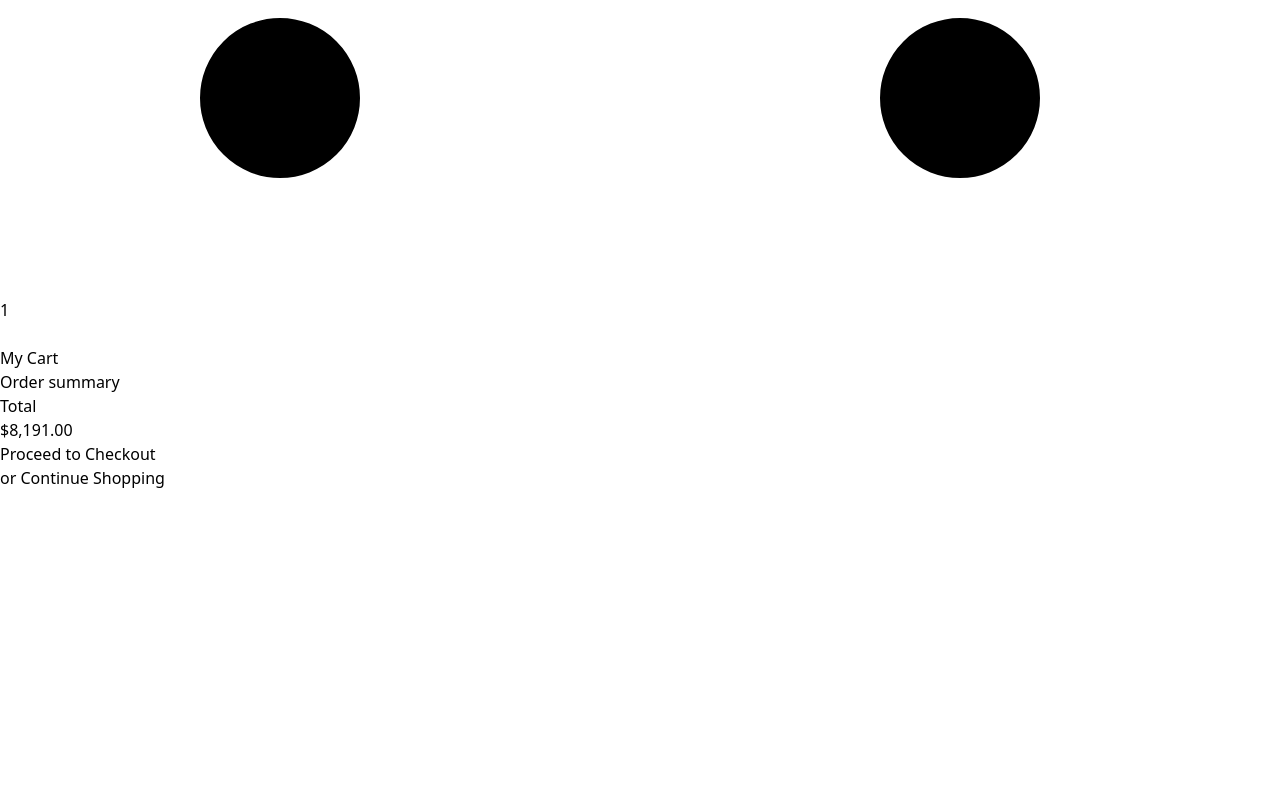
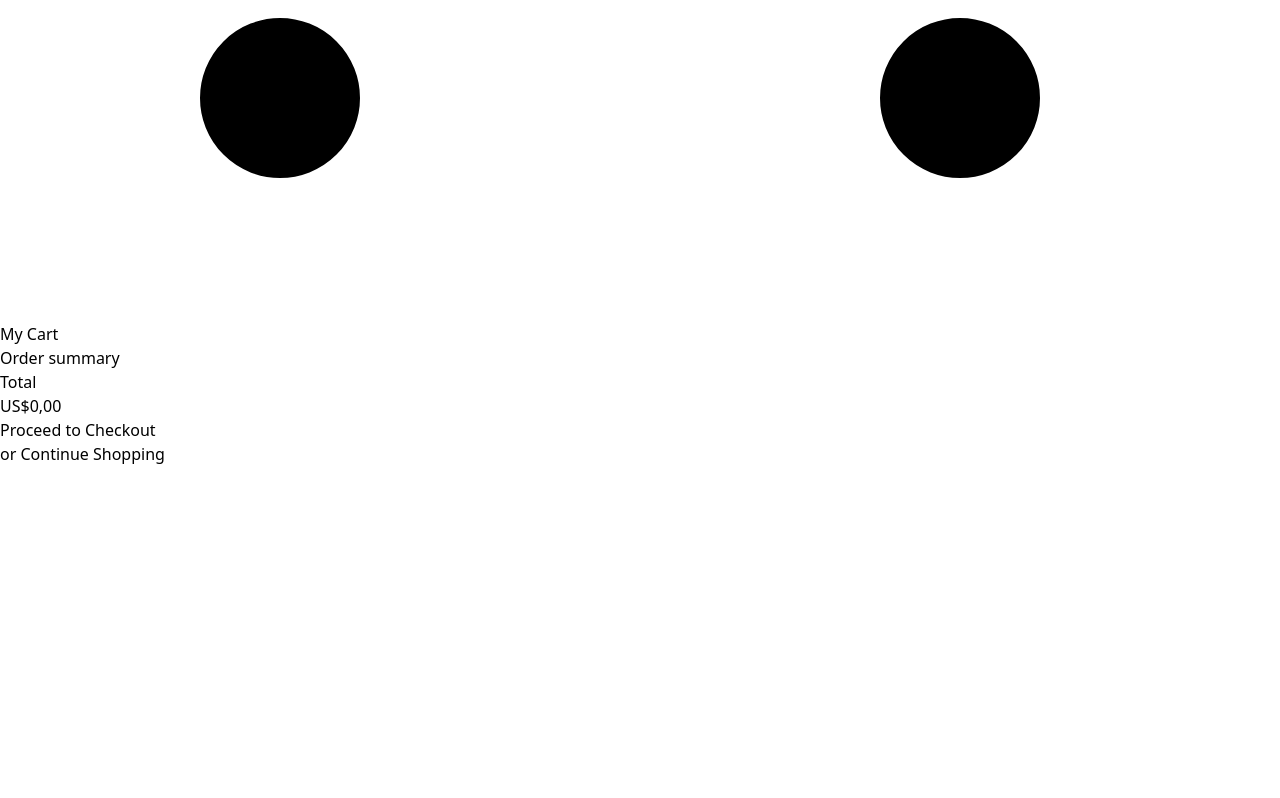
Before and after one commit to adityafajarsy/capstone-project-aditya, a React (Vite) app: page /cart in a window 1280 px wide. Shown: the part 2310-3108 px from the top of the page. Built offline with nearby package versions, Linux system fonts and the light colour scheme; sample sign-in values are in the browser's storage.

Commit message:
add modified

```diff
--- a/src/App.jsx
+++ b/src/App.jsx
@@ -17,16 +17,14 @@ function App() {
             <Routes>
               <Route path="/" element={<ProductList />} />
               <Route path="/login" element={<Login />} />
-              <Route path="/cart" element={<Cart />} />
-
-              {/* <Route
+              <Route
           path="/cart"
           element={
             <ProtectedRoute>
               <Cart />
             </ProtectedRoute>
           }
-        /> */}
+        />
               <Route path="/product/:id" element={<ProductDetail />} />
             </Routes>
           </main>
--- a/src/components/Navbar.jsx
+++ b/src/components/Navbar.jsx
@@ -1,9 +1,13 @@
 import { useEffect, useState } from "react";
+import { useSelector } from "react-redux";
 import { Link, useNavigate } from "react-router-dom";
 
 const Navbar = () => {
   const [isLoggedIn, setIsLoggedIn] = useState(false);
-  const navigate = useNavigate()
+  const navigate = useNavigate();
+
+  const { items } = useSelector((state) => state.product);
+  const cartItemCount = items.reduce((acc, item) => acc + item.quantity, 0);
 
   useEffect(() => {
     const token = localStorage.getItem("access_token");
@@ -11,12 +15,11 @@ const Navbar = () => {
   }, []);
 
   const handleLogout = (e) => {
-    e.preventDefault()
+    e.preventDefault();
     localStorage.removeItem("access_token");
     setIsLoggedIn(false);
-    navigate('/')
+    navigate("/");
   };
-
 
   return (
     <header className="bg-white mt-3">
@@ -63,9 +66,8 @@ const Navbar = () => {
               )}
             </ul>
 
-
             <div className="hidden sm:flex">
-              <Link to="/cart">
+              <Link to="/cart" className="relative">
                 <svg
                   xmlns="http://www.w3.org/2000/svg"
                   fill="none"
@@ -80,9 +82,11 @@ const Navbar = () => {
                     d="M2.25 3h1.386c.51 0 .955.343 1.087.835l.383 1.437M7.5 14.25a3 3 0 0 0-3 3h15.75m-12.75-3h11.218c1.121-2.3 2.1-4.684 2.924-7.138a60.114 60.114 0 0 0-16.536-1.84M7.5 14.25 5.106 5.272M6 20.25a.75.75 0 1 1-1.5 0 .75.75 0 0 1 1.5 0Zm12.75 0a.75.75 0 1 1-1.5 0 .75.75 0 0 1 1.5 0Z"
                   />
                 </svg>
-                      <div className="hidden">
-                      <div className="absolute inline-flex items-center justify-center w-6 h-6 text-sm font-bold text-white bg-red-500 border-2 border-white rounded-full top-4 mx-5">1</div>
+                {cartItemCount > 0 && (
+                  <div className="absolute -top-1 -right-1 inline-flex items-center justify-center w-5 h-5 text-xs font-bold text-white bg-red-500 rounded-full">
+                    {cartItemCount}
                   </div>
+                )}
               </Link>
             </div>
 
--- a/src/constants/action-key.js
+++ b/src/constants/action-key.js
@@ -11,6 +11,7 @@ const action_key = {
   REMOVE_FROM_CART: "REMOVE_FROM_CART",
   UPDATE_CART_ITEM: "UPDATE_CART_ITEM",
   CLEAR_CART: "CLEAR_CART",
+  UPDATE_CART_QUANTITY: "UPDATE_CART_QUANTITY",
 };
 
 export default action_key;
--- a/src/pages/Cart.jsx
+++ b/src/pages/Cart.jsx
@@ -1,9 +1,19 @@
 import { useDispatch, useSelector } from "react-redux";
-import { Link } from "react-router-dom";
-import { removeFromCart } from "../store/action";
+import { Link, useNavigate } from "react-router-dom";
+import { removeFromCart, updateCartQuantity } from "../store/action";
 
 const Cart = () => {
   const { items, loading, error } = useSelector((state) => state.product);
+  const navigate = useNavigate();
+
+  const total = items.reduce((acc, item) => {
+    return acc + (item.price * item.quantity);
+  }, 0);
+
+  const handleCheckout = () => {
+    alert("Thank you for your purchase!");
+    navigate('/');
+  };
 
   if (loading) {
     return <Loader />;
@@ -21,13 +31,32 @@ const Cart = () => {
       dispatch(removeFromCart(item.id));
     };
 
+    const handleQuantityChange = (type) => {
+      let newQuantity = item.quantity;
+
+      if (type === 'increment') {
+        newQuantity += 1;
+      } else if (type === 'decrement' && newQuantity > 1) {
+        newQuantity -= 1;
+      }
+
+      dispatch(updateCartQuantity(item.id, newQuantity));
+    };
+
+    const handleInputChange = (e) => {
+      const value = parseInt(e.target.value) || 1;
+      if (value >= 1) {
+        dispatch(updateCartQuantity(item.id, value));
+      }
+    }
+
     return (
       <div className="space-y-6 mt-4">
         <div className="rounded-lg border border-red-200 bg-white p-4 shadow-sm dark:border-gray-400  md:p-6">
           <div className="space-y-4 md:flex md:items-center md:justify-between md:gap-6 md:space-y-0">
             <a href="#" className="shrink-0 md:order-1">
               <img
-                className="h-20 w-20 dark:hidden"
+                className="h-25 w-25 dark:hidden"
                 src={item?.image}
                 alt="imac image"
               />
@@ -40,18 +69,21 @@ const Cart = () => {
             <div className="flex items-center justify-between md:order-3 md:justify-end">
               <div className="flex items-center gap-2">
                 <button
+                 onClick={() => handleQuantityChange('decrement')}
                   type="button"
                   className="inline-flex h-6 w-6 shrink-0 items-center justify-center rounded-md border border-gray-300 bg-gray-100 hover:bg-red-700 focus:outline-none focus:ring-2 focus:ring-red-100 dark:border-white dark:bg-red-500 text-white font-bold"
                 >
                   -
                 </button>
                 <input
-                  type="text"
-                  className="w-10 h-7 shrink-0 border bg-transparent text-center text-sm font-medium text-gray-900 focus:outline-none focus:ring-0"
-                  placeholder="0"
-                  required
-                />
+                type="text"
+                min="1"
+                value={item.quantity}
+                onChange={handleInputChange}
+                className="w-10 h-7 shrink-0 border text-center text-sm font-medium text-gray-900 focus:outline-none focus:ring-0"
+              />
                 <button
+                 onClick={() => handleQuantityChange('increment')}
                   type="button"
                   className="inline-flex h-6 w-6 shrink-0 items-center justify-center rounded-md border border-gray-300 bg-gray-100 hover:bg-red-700 focus:outline-none focus:ring-2 focus:ring-red-100 dark:border-white dark:bg-red-500 text-white"
                 >
@@ -60,18 +92,21 @@ const Cart = () => {
               </div>
               <div className="text-end md:order-4 md:w-32">
                 <p className="text-base font-bold text-gray-900">
-                  {item?.price}
+                {item?.price?.toLocaleString('id-ID', {
+                style: 'currency',
+                currency: 'USD',
+              })}
                 </p>
               </div>
             </div>
 
             <div className="w-full min-w-0 flex-1 space-y-4 md:order-2 md:max-w-md">
-              <a
-                href="#"
-                className="text-base font-medium text-gray-900 hover:underline"
+              <Link
+                to="/"
+                className="text-lg font-medium text-black hover:underline"
               >
-                {item?.description}
-              </a>
+                {item?.title}
+              </Link>
 
               <div className="flex items-center gap-4">
                 <button
@@ -124,17 +159,20 @@ const Cart = () => {
                 <dl className="flex items-center justify-between gap-4 border-t border-gray-200 pt-2 dark:border-gray-700">
                   <dt className="text-base font-bold text-gray-900">Total</dt>
                   <dd className="text-base font-bold text-gray-900">
-                    $8,191.00
+                  {total.toLocaleString('id-ID', {
+                  style: 'currency',
+                  currency: 'USD',
+                })}
                   </dd>
                 </dl>
               </div>
 
-              <a
-                href="#"
+              <button
+                 onClick={handleCheckout}
                 className="flex w-full items-center justify-center rounded-lg bg-red-500 px-5 py-2.5 text-sm font-medium text-white hover:bg-red-700 focus:outline-none focus:ring-4 focus:ring-red-100 dark:bg-primary-600 dark:hover:bg-primary-700"
               >
                 Proceed to Checkout
-              </a>
+              </button>
 
               <div className="flex items-center justify-center gap-2">
                 <span className="text-sm font-normal text-black"> or </span>
--- a/src/pages/ProductDetail.jsx
+++ b/src/pages/ProductDetail.jsx
@@ -21,8 +21,7 @@ const ProductDetail = () => {
   const handleAddToCart = (product) => {
     const token = localStorage.getItem("access_token");
 
-    if (!token) {
-      // ini gw matiin dlu
+    if (token) {
 
       dispatch(addToCart(product));
       console.log("Product added to cart:", product);
--- a/src/pages/ProductList.jsx
+++ b/src/pages/ProductList.jsx
@@ -14,9 +14,10 @@ export const Loader = () => (
 const ProductList = () => {
   const navigate = useNavigate();
   const dispatch = useDispatch();
-  const { products, filteredProduct, loading, error } = useSelector(
+  const { product, filteredProduct, loading, error } = useSelector(
     (state) => state.product
   );
+  const { items } = useSelector((state) => state.product);
 
   useEffect(() => {
     dispatch(fetchProduct());
@@ -24,8 +25,9 @@ const ProductList = () => {
 
   const handleAddToCart = (product) => {
     const token = localStorage.getItem("access_token");
+    const existingItem = items.find(item => item.id === product.id);
 
-    if (!token) { // ini gw matiin dlu
+    if (token) {
       dispatch(addToCart(product));
       console.log("Product added to cart:", product);
     } else {
@@ -151,7 +153,7 @@ const ProductList = () => {
                   Detail
                 </Link>
                 <button
-                  className="bg-red-500 text-sm h-10 px-2 font-semibold rounded-md text-white"
+                  className="bg-red-500 text-sm h-10 px-2 font-semibold rounded-md text-white hover:bg-red-600"
                   onClick={() => handleAddToCart(product)}
                 >
                   Add to Cart
--- a/src/store/action.js
+++ b/src/store/action.js
@@ -68,3 +68,8 @@ export const updateCartItem = (productId, quantity) => ({
 export const clearCart = () => ({
   type: action_key.CLEAR_CART,
 });
+
+export const updateCartQuantity = (productId, quantity) => ({
+  type: action_key.UPDATE_CART_QUANTITY,
+  payload: { productId, quantity }
+});
--- a/src/store/reducer.js
+++ b/src/store/reducer.js
@@ -12,7 +12,6 @@ const productReducer = (state = initialState, action) => {
   const product = action.payload;
   switch (action.type) {
     case action_key.ADD_TO_CART:
-      // Check if item already exists
       const existingItem = state.items.find(
         (item) => item.id === action.payload.id
       );
@@ -38,6 +37,16 @@ const productReducer = (state = initialState, action) => {
       };
 
     case action_key.UPDATE_CART_ITEM:
+      return {
+        ...state,
+        items: state.items.map((item) =>
+          item.id === action.payload.productId
+            ? { ...item, quantity: action.payload.quantity }
+            : item
+        ),
+      };
+
+    case action_key.UPDATE_CART_QUANTITY:
       return {
         ...state,
         items: state.items.map((item) =>
```
Lines whose indentation alone changed are shown as unchanged.
